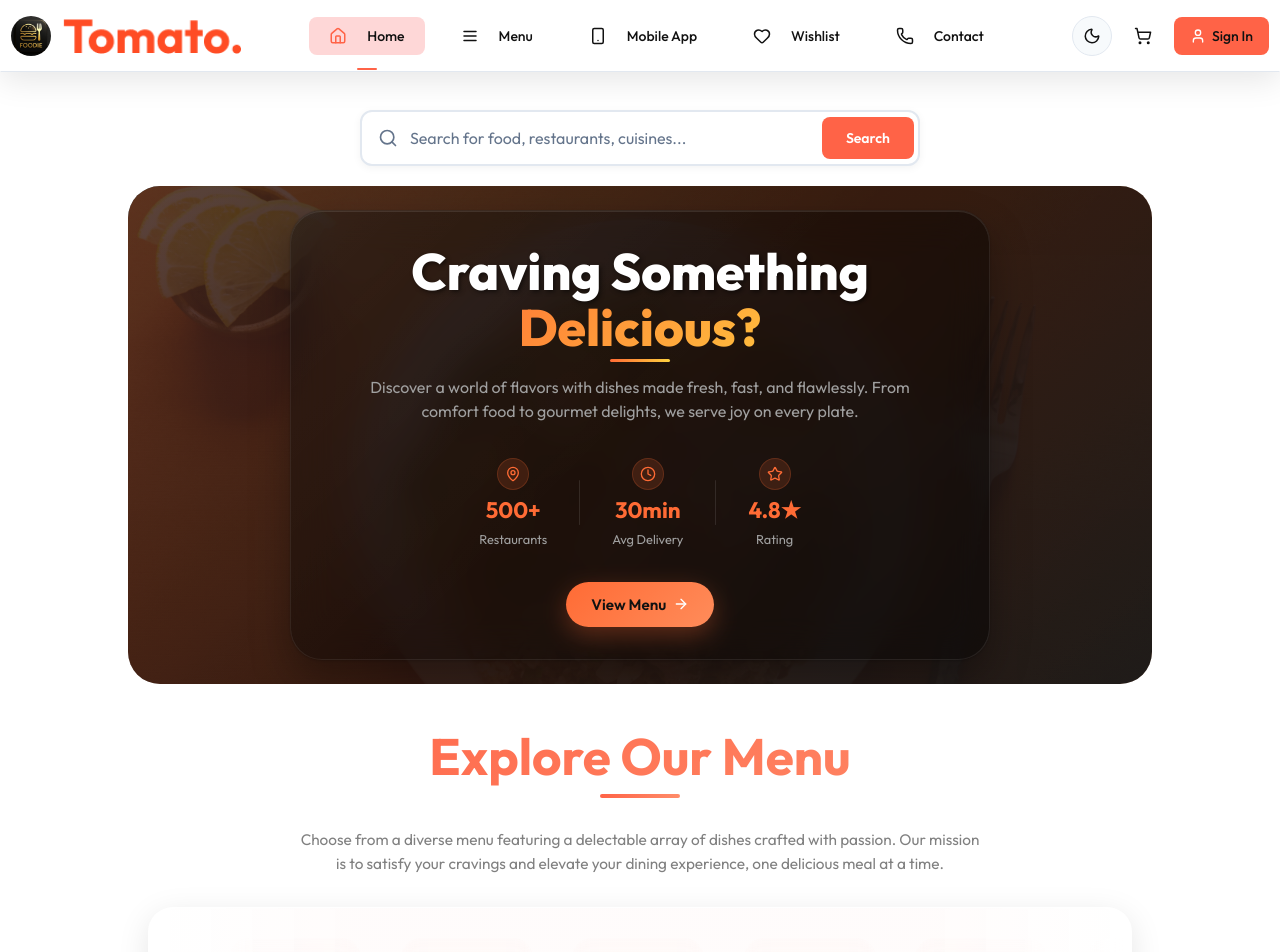
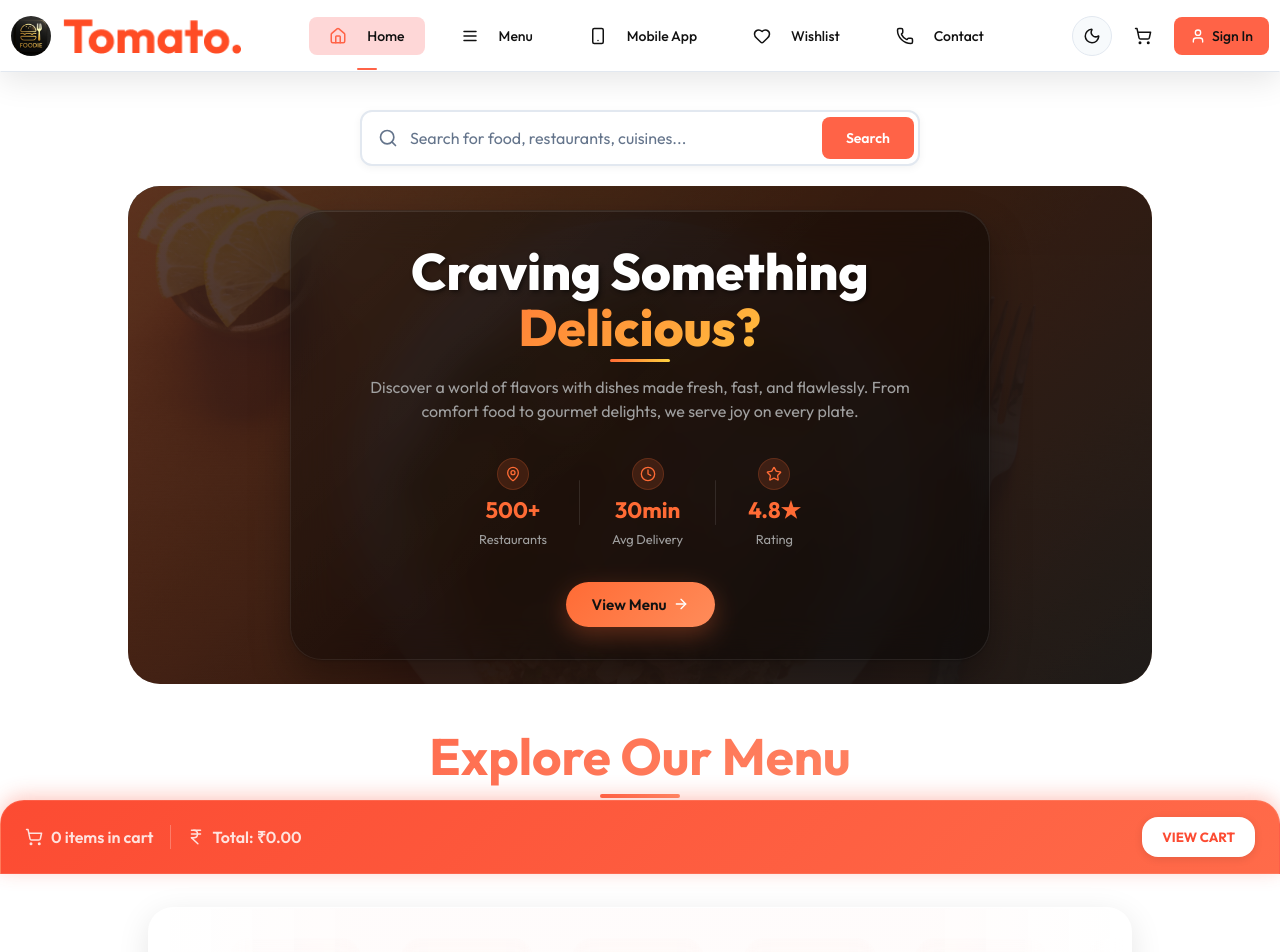
Before and after one commit to swayam03275/Foodie, a React (Vite) app in the folder frontend/: page / in a window 1280 px wide. Shown: the top 952 px of the page. Built offline with nearby package versions, Linux system fonts and the light colour scheme.

Commit message:
Enhance: CartSummaryBar UX
- Added cart preview on hover
- Implemented smooth slide-in/slide-out animations
- Improved overall UI styling

```diff
--- a/frontend/src/components/CartSummaryBar/CartSummaryBar.css
+++ b/frontend/src/components/CartSummaryBar/CartSummaryBar.css
@@ -3,26 +3,295 @@
   bottom: 0;
   left: 0;
   right: 0;
-  background-color: #FC4B32;
+  background: linear-gradient(135deg, #fc4b32 0%, #ff6b4a 100%);
   color: white;
   display: flex;
   justify-content: space-between;
   align-items: center;
-  padding: 12px 24px;
+  padding: 16px 24px;
   z-index: 1000;
   font-weight: bold;
+  box-shadow: 0 -4px 20px rgba(252, 75, 50, 0.3);
+  border-radius: 24px 24px 0 0;
+  transform: translateY(100%);
+  transition: transform 0.4s cubic-bezier(0.4, 0, 0.2, 1);
+  pointer-events: none;
+  backdrop-filter: blur(10px);
+  border: 1px solid rgba(255, 255, 255, 0.1);
+}
+
+.cart-summary-bar.slide-in {
+  transform: translateY(0);
+  pointer-events: auto;
+}
+
+.cart-summary-bar.slide-out {
+  transform: translateY(100%);
+  pointer-events: none;
 }
 
 .view-cart-btn {
   background-color: white;
-  color: #FC4B32;
+  color: #fc4b32;
   border: none;
-  padding: 10px 16px;
-  border-radius: 4px;
+  padding: 12px 20px;
+  border-radius: 16px;
   cursor: pointer;
   font-weight: bold;
+  transition: all 0.3s ease;
+  box-shadow: 0 2px 8px rgba(0, 0, 0, 0.1);
+  position: relative;
+  overflow: hidden;
 }
 
 .view-cart-btn:hover {
   background-color: #ffe6e6;
+  transform: translateY(-2px);
+  box-shadow: 0 4px 12px rgba(0, 0, 0, 0.15);
 }
+
+.view-cart-btn:active {
+  transform: translateY(0);
+}
+
+/* Mini Cart Dropdown Styles */
+.mini-cart-dropdown {
+  position: absolute;
+  bottom: 70px;
+  right: 24px;
+  background: white;
+  color: #222;
+  border-radius: 24px;
+  box-shadow: 0 12px 40px rgba(0, 0, 0, 0.15);
+  min-width: 280px;
+  padding: 20px;
+  z-index: 1100;
+  animation: slideInUp 0.3s cubic-bezier(0.4, 0, 0.2, 1);
+  border: 1px solid #f0f0f0;
+  backdrop-filter: blur(10px);
+}
+
+@keyframes slideInUp {
+  from {
+    opacity: 0;
+    transform: translateY(30px) scale(0.95);
+  }
+  to {
+    opacity: 1;
+    transform: translateY(0) scale(1);
+  }
+}
+
+@keyframes fadeIn {
+  from {
+    opacity: 0;
+    transform: translateY(20px);
+  }
+  to {
+    opacity: 1;
+    transform: translateY(0);
+  }
+}
+
+.mini-cart-dropdown ul {
+  list-style: none;
+  margin: 0;
+  padding: 0;
+}
+
+.mini-cart-item {
+  display: flex;
+  align-items: center;
+  gap: 12px;
+  margin-bottom: 16px;
+  font-size: 14px;
+  padding: 12px 0;
+  border-bottom: 1px solid #f5f5f5;
+  transition: background-color 0.2s ease;
+}
+
+.mini-cart-item:hover {
+  background-color: #fafafa;
+  border-radius: 12px;
+  padding: 12px 8px;
+  margin: 0 -8px 16px -8px;
+}
+
+.mini-cart-item:last-child {
+  border-bottom: none;
+  margin-bottom: 0;
+}
+
+.mini-cart-thumb {
+  width: 40px;
+  height: 40px;
+  border-radius: 14px;
+  object-fit: cover;
+  border: 2px solid #f0f0f0;
+  flex-shrink: 0;
+  transition: transform 0.2s ease;
+}
+
+.mini-cart-item:hover .mini-cart-thumb {
+  transform: scale(1.05);
+}
+
+.mini-cart-item span:nth-child(2) {
+  flex: 1;
+  font-weight: 600;
+  color: #333;
+}
+
+.mini-cart-item span:nth-child(3) {
+  color: #666;
+  font-size: 12px;
+  background: #f0f0f0;
+  padding: 2px 8px;
+  border-radius: 12px;
+}
+
+.mini-cart-item span:nth-child(4) {
+  font-weight: 700;
+  color: #fc4b32;
+  font-size: 16px;
+}
+
+.mini-cart-empty {
+  text-align: center;
+  color: #888;
+  padding: 30px 0;
+  font-style: italic;
+}
+
+/* Mini Cart Footer Styles */
+.mini-cart-footer {
+  margin-top: 20px;
+  padding-top: 16px;
+  border-top: 2px solid #f0f0f0;
+  display: flex;
+  flex-direction: column;
+  gap: 12px;
+}
+
+.mini-cart-total {
+  display: flex;
+  justify-content: space-between;
+  align-items: center;
+  font-weight: 700;
+  font-size: 18px;
+  color: #333;
+  padding: 8px 0;
+}
+
+.proceed-checkout-btn {
+  background: linear-gradient(135deg, #fc4b32 0%, #ff6b4a 100%);
+  color: white;
+  border: none;
+  padding: 14px 20px;
+  border-radius: 16px;
+  cursor: pointer;
+  font-weight: 700;
+  font-size: 16px;
+  transition: all 0.3s ease;
+  box-shadow: 0 4px 12px rgba(252, 75, 50, 0.3);
+  position: relative;
+  overflow: hidden;
+  text-transform: uppercase;
+  letter-spacing: 0.5px;
+}
+
+.proceed-checkout-btn:hover {
+  transform: translateY(-2px);
+  box-shadow: 0 6px 20px rgba(252, 75, 50, 0.4);
+  background: linear-gradient(135deg, #e53935 0%, #f44336 100%);
+}
+
+.proceed-checkout-btn:active {
+  transform: translateY(0);
+}
+
+.proceed-checkout-btn::before {
+  content: "";
+  position: absolute;
+  top: 0;
+  left: -100%;
+  width: 100%;
+  height: 100%;
+  background: linear-gradient(
+    90deg,
+    transparent,
+    rgba(255, 255, 255, 0.2),
+    transparent
+  );
+  transition: left 0.5s;
+}
+
+.proceed-checkout-btn:hover::before {
+  left: 100%;
+}
+
+/* Enhanced cart summary info */
+.cart-summary-info {
+  display: flex;
+  align-items: center;
+  gap: 16px;
+  font-size: 16px;
+  animation: pulse 2s infinite;
+}
+
+.cart-info-item {
+  display: flex;
+  align-items: center;
+  gap: 8px;
+  color: white;
+}
+
+.cart-info-divider {
+  width: 1px;
+  height: 24px;
+  background-color: rgba(255, 255, 255, 0.3);
+}
+
+.cart-text {
+  color: white;
+  font-weight: 600;
+  font-size: 16px;
+}
+
+.cart-icon,
+.price-icon {
+  color: white;
+}
+
+@keyframes pulse {
+  0%,
+  100% {
+    opacity: 1;
+  }
+  50% {
+    opacity: 0.8;
+  }
+}
+
+/* Responsive design */
+@media (max-width: 768px) {
+  .cart-summary-bar {
+    padding: 14px 16px;
+    border-radius: 24px 24px 0 0;
+  }
+
+  .view-cart-btn {
+    padding: 10px 16px;
+    font-size: 14px;
+  }
+
+  .cart-summary-info {
+    font-size: 14px;
+  }
+
+  .mini-cart-dropdown {
+    right: 16px;
+    left: 16px;
+    min-width: auto;
+  }
+}
--- a/frontend/src/components/CartSummaryBar/CartSummaryBar.jsx
+++ b/frontend/src/components/CartSummaryBar/CartSummaryBar.jsx
@@ -1,27 +1,98 @@
-import React, { useContext } from 'react';
-import './CartSummaryBar.css';
-import { StoreContext } from '../context/StoreContext';
-import { useNavigate, useLocation } from 'react-router-dom'; //  import useLocation
+import React, { useContext, useState, useEffect } from "react";
+import "./CartSummaryBar.css";
+import { StoreContext } from "../context/StoreContext";
+import { useNavigate, useLocation } from "react-router-dom"; //  import useLocation
+import { food_list } from "../../assets/frontend_assets/assets";
+import { ShoppingCart, IndianRupee } from "lucide-react"; // Add Lucide icons
 
 const CartSummaryBar = () => {
   const { cartItems, getTotalCartAmount } = useContext(StoreContext);
   const navigate = useNavigate();
   const location = useLocation();
+  const [isHovered, setIsHovered] = useState(false); // to show the preview cart dropdown
+  const [isVisible, setIsVisible] = useState(false); // to show the cart summary bar
 
-  const totalItems = Object.values(cartItems).reduce((sum, item) => sum + item, 0);
+  const totalItems = Object.values(cartItems).reduce(
+    (sum, item) => sum + item,
+    0
+  );
   const totalAmount = getTotalCartAmount();
 
-  // Don't show if cart is empty or if you're already on the cart page
-  if (totalItems === 0 || location.pathname === '/cart') return null;
+  // Handle slide-in and slide-out animations
+  useEffect(() => {
+    if (totalItems > 0 && location.pathname !== "/cart") {
+      setIsVisible(true);
+    } else {
+      setIsVisible(false);
+    }
+  }, [totalItems, location.pathname]);
+
+  // Get cart item details
+  const cartDetails = Object.entries(cartItems)
+    .filter(([id, qty]) => qty > 0)
+    .map(([id, qty]) => {
+      const item = food_list.find((f) => f._id === id);
+      return item ? { ...item, qty } : null;
+    })
+    .filter(Boolean);
 
   return (
-    <div className="cart-summary-bar">
+    <div
+      className={`cart-summary-bar ${isVisible ? "slide-in" : "slide-out"}`}
+      onMouseEnter={() => setIsHovered(true)}
+      onMouseLeave={() => setIsHovered(false)}
+    >
       <div className="cart-summary-info">
-        🛒 {totalItems} item{totalItems > 1 ? 's' : ''} | 💵 ₹{totalAmount}
+        <div className="cart-info-item">
+          <ShoppingCart size={18} className="cart-icon" />
+          <span className="cart-text">
+            {totalItems} {totalItems === 1 ? "item" : "items"} in cart
+          </span>
+        </div>
+        <div className="cart-info-divider"></div>
+        <div className="cart-info-item">
+          <IndianRupee size={18} className="price-icon" />
+          <span className="cart-text">Total: ₹{totalAmount.toFixed(2)}</span>
+        </div>
       </div>
-      <button className="view-cart-btn" onClick={() => navigate('/cart')}>
+      <button className="view-cart-btn" onClick={() => navigate("/cart")}>
         VIEW CART
       </button>
+      {isHovered && (
+        <div className="mini-cart-dropdown">
+          {cartDetails.length === 0 ? (
+            <div className="mini-cart-empty">Your cart is empty.</div>
+          ) : (
+            <>
+              <ul>
+                {cartDetails.map((item) => (
+                  <li key={item._id} className="mini-cart-item">
+                    <img
+                      src={item.image}
+                      alt={item.name}
+                      className="mini-cart-thumb"
+                    />
+                    <span>{item.name}</span>
+                    <span>x{item.qty}</span>
+                    <span>₹{item.price * item.qty}</span>
+                  </li>
+                ))}
+              </ul>
+              <div className="mini-cart-footer">
+                <div className="mini-cart-total">
+                  <span>Total: ₹{totalAmount}</span>
+                </div>
+                <button
+                  className="proceed-checkout-btn"
+                  onClick={() => navigate("/order")}
+                >
+                  Proceed to Checkout
+                </button>
+              </div>
+            </>
+          )}
+        </div>
+      )}
     </div>
   );
 };
```
